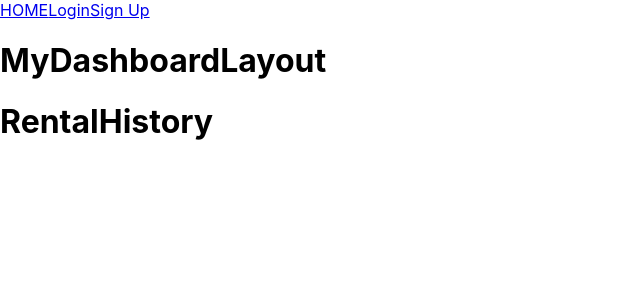
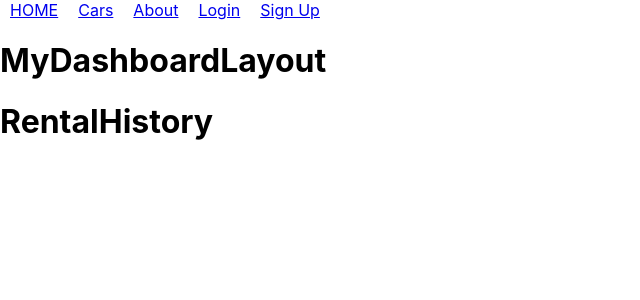
Before and after one commit to Lemidinku/Vroomy, a React (Create React App) app: page /mydashboard/rentalhistory in a window 1280 px wide. Shown: the top 300 px of the page, without its empty margins (0-640 px from the left). Built offline with nearby package versions, Linux system fonts and the light colour scheme.

Commit message:
Initial build for main header

```diff
--- a/src/AuthenticatedPages/Notifications.js
+++ b/src/AuthenticatedPages/Notifications.js
@@ -0,0 +1,5 @@
+const    Notifications = () => {
+    return <h1>Notifications</h1>
+}
+
+export default Notifications;
--- a/src/Components/Header.js
+++ b/src/Components/Header.js
@@ -5,18 +5,21 @@ import { NavLink } from 'react-router-dom';
 
 function Header() {
     const  {user} = useContext(AuthContext)
-    console.log(user?.user_metadata.account_type)
+    let account_type = user?.user_metadata.account_type
     return (
         <header>
             <NavLink to="/">HOME</NavLink>
-
-            {!user ?
-            <>
+            <NavLink to="cars">Cars</NavLink>
+            {user && <>
+            <NavLink to="mydashboard">My Dashboard</NavLink>
+            <NavLink to="notifications">Notifications</NavLink>
+            <NavLink to="myprofile">Profile</NavLink>
+            </>}
+            {!user && <>
+            <NavLink to="about">About</NavLink>
             <NavLink to="login">Login</NavLink>
             <NavLink to="signup">Sign Up</NavLink>
-            </>
-            : <NavLink to="profile">Profile</NavLink>
-            }
+            </>}
 
         </header>
     );
--- a/src/ContentWrapper.js
+++ b/src/ContentWrapper.js
@@ -8,7 +8,7 @@ import { BrowserRouter, Routes, Route } from 'react-router-dom';
 import { useContext } from 'react';
 import { AuthContext } from './AuthProvider';
 import MyProfile from './AuthenticatedPages/MyProfile';
-import Notifications from './AuthenticatedPages/MyProfile';
+import Notifications from './AuthenticatedPages/Notifications.js';
 import Home from './PublicPages/Home';
 import About from './PublicPages/About';
 
--- a/src/index.css
+++ b/src/index.css
@@ -11,3 +11,8 @@ code {
   font-family: source-code-pro, Menlo, Monaco, Consolas, 'Courier New',
     monospace;
 }
+
+
+a {
+  margin: 10px;
+}
```
